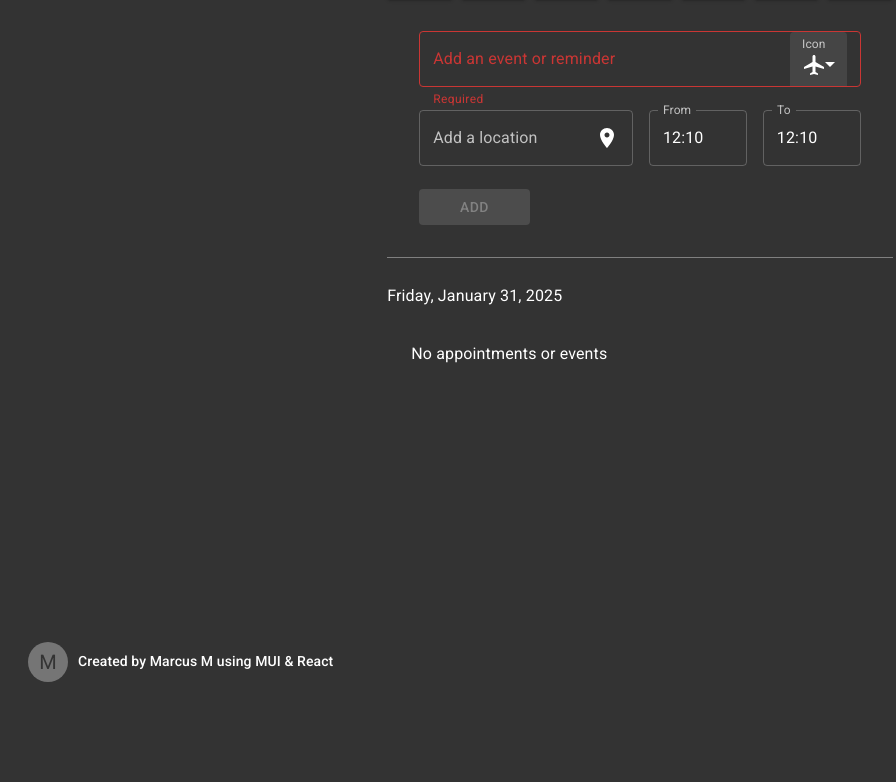
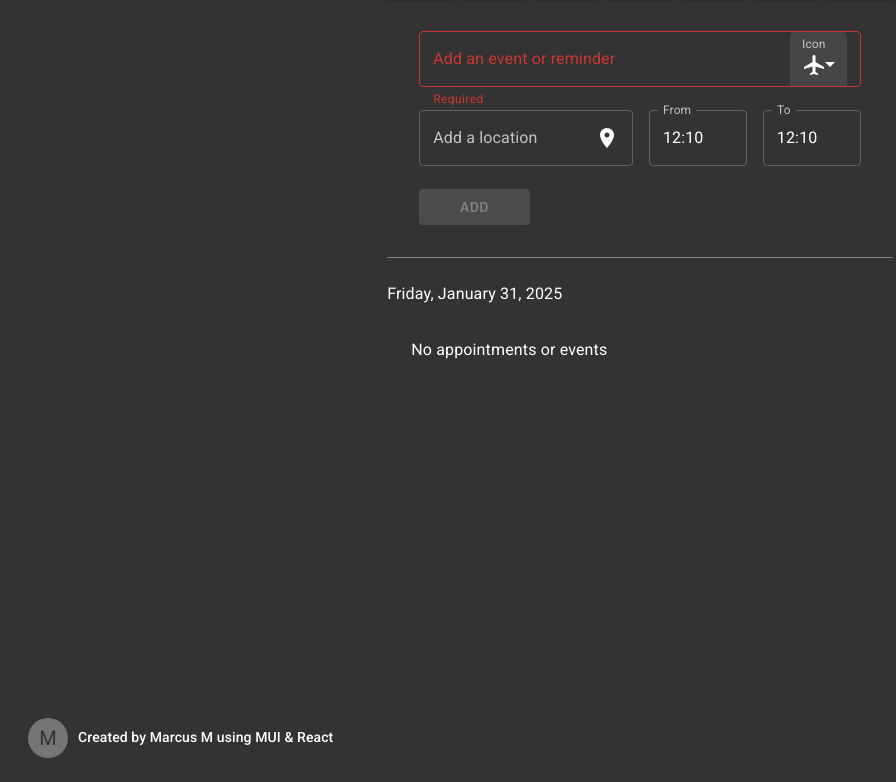
Before and after one commit to MarcusMohns/simple-calendar, a React (Vite) app: page / in a window 1280 px wide. Shown: the part 673-1455 px from the top of the page, without its empty margins (0-896 px from the left). Before the commit the page ends 1379 px from the top, so only its background shows below. Built offline with nearby package versions, Linux system fonts and the light colour scheme; a web font is replaced by a local one.

Commit message:
cleanup & misc lighthouse fixes

```diff
--- a/src/Calendar/Appointments/Appointments.jsx
+++ b/src/Calendar/Appointments/Appointments.jsx
@@ -16,9 +16,9 @@ const Appointments = ({ appointments, deleteAppointment }) => {
       }}
     >
       {appointments.length ? (
-        <TransitionGroup>
+        <TransitionGroup component="ul">
           {appointments.map((appointment) => (
-            <Collapse key={appointment.id}>
+            <Collapse key={appointment.id} component="li">
               <Appointment
                 text={appointment.text}
                 textImage={appointment.textImage}
--- a/src/Components/DayDateDisplay.jsx
+++ b/src/Components/DayDateDisplay.jsx
@@ -1,12 +1,10 @@
 import React from "react";
-import Typography from "@mui/material/Typography";
+import Box from "@mui/material/Box";
 import { MONTHS } from "../Utilities";
 
 const DayDateDisplay = ({ day = 1, date = 1, month = 1, year = 2000 }) => {
   return (
-    <Typography
-      component="div"
-      variant="subtitle1"
+    <Box
       sx={{
         width: "100%",
         borderTop: "1px solid grey",
@@ -14,7 +12,7 @@ const DayDateDisplay = ({ day = 1, date = 1, month = 1, year = 2000 }) => {
       }}
     >
       {day}, {MONTHS[month]} {date}, {year}
-    </Typography>
+    </Box>
   );
 };
 
--- a/src/Footer.jsx
+++ b/src/Footer.jsx
@@ -10,6 +10,7 @@ const Footer = () => {
       sx={{
         width: "100%",
         mb: 2,
+        mt: 10,
         justifyContent: "flex-start",
       }}
     >
@@ -20,7 +21,7 @@ const Footer = () => {
         }}
       >
         <Avatar sx={{ ml: "20px", mr: "10px" }}>M</Avatar>
-        <Typography color="primary" variant="subtitle2">
+        <Typography color="primary" variant="subtitle2" component="div">
           Created by Marcus M using MUI & React
         </Typography>
       </Stack>
--- a/src/Time/Time.jsx
+++ b/src/Time/Time.jsx
@@ -33,7 +33,7 @@ const Time = () => {
       <Typography variant="h2">
         {time.getHours()}:{minutes()}:{seconds()}
       </Typography>
-      <Typography variant="subtitle1">
+      <Typography variant="subtitle1" component="div">
         <DayDateDisplay
           day={WEEK[time.getDay()]}
           date={time.getDate()}
--- a/src/Weather/API/getWeather.js
+++ b/src/Weather/API/getWeather.js
@@ -1,5 +1,4 @@
 const getWeather = async (setWeather, location, setError, setLoading) => {
-  console.log("shouldnt be running");
   const apiKey = "367d3745bcdf94c15724c9356956d5f3";
   const url = `https://api.weatherstack.com/current?access_key=${apiKey}&query=${location.latitude},${location.longitude}`;
   const options = {
```
